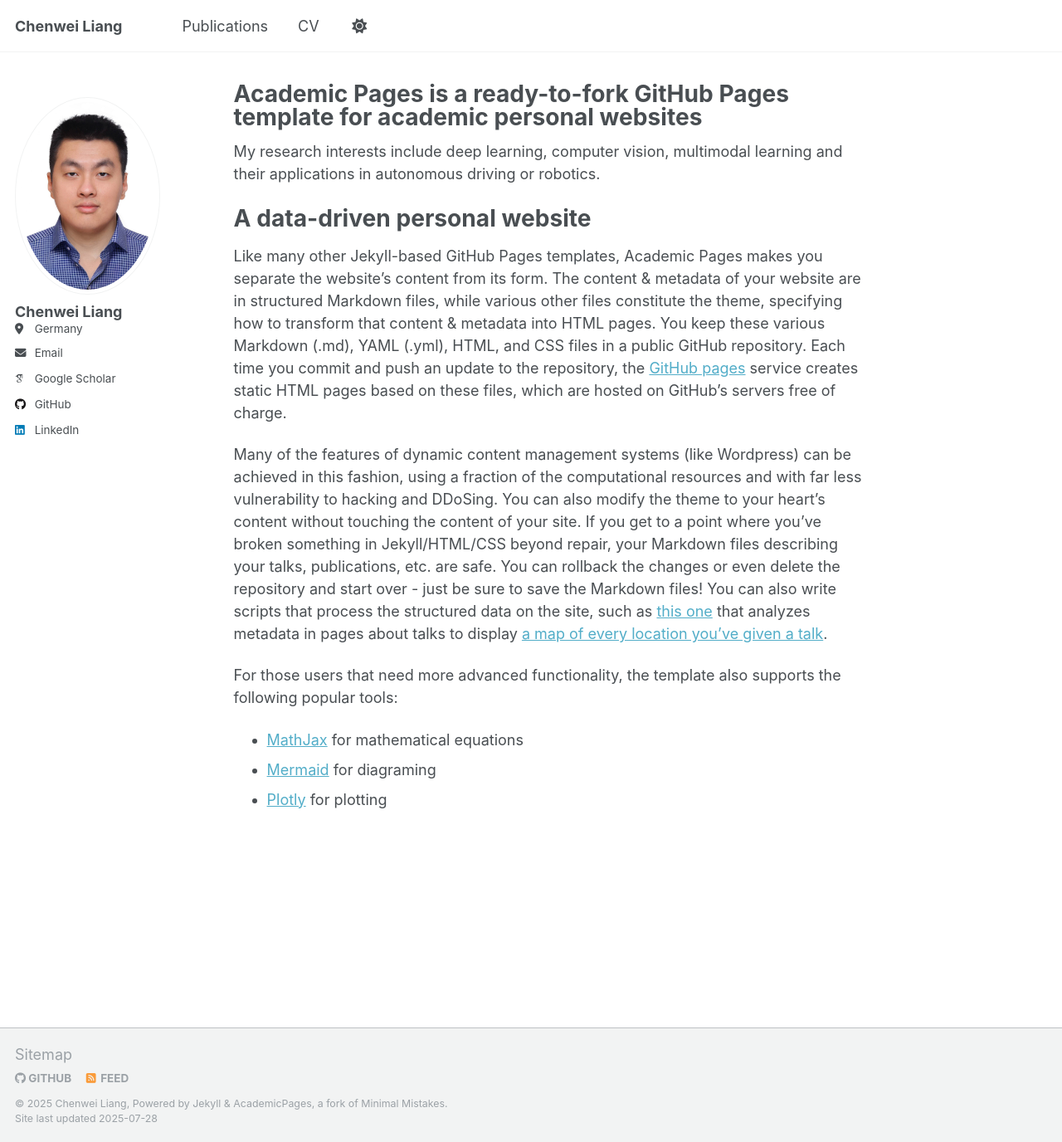
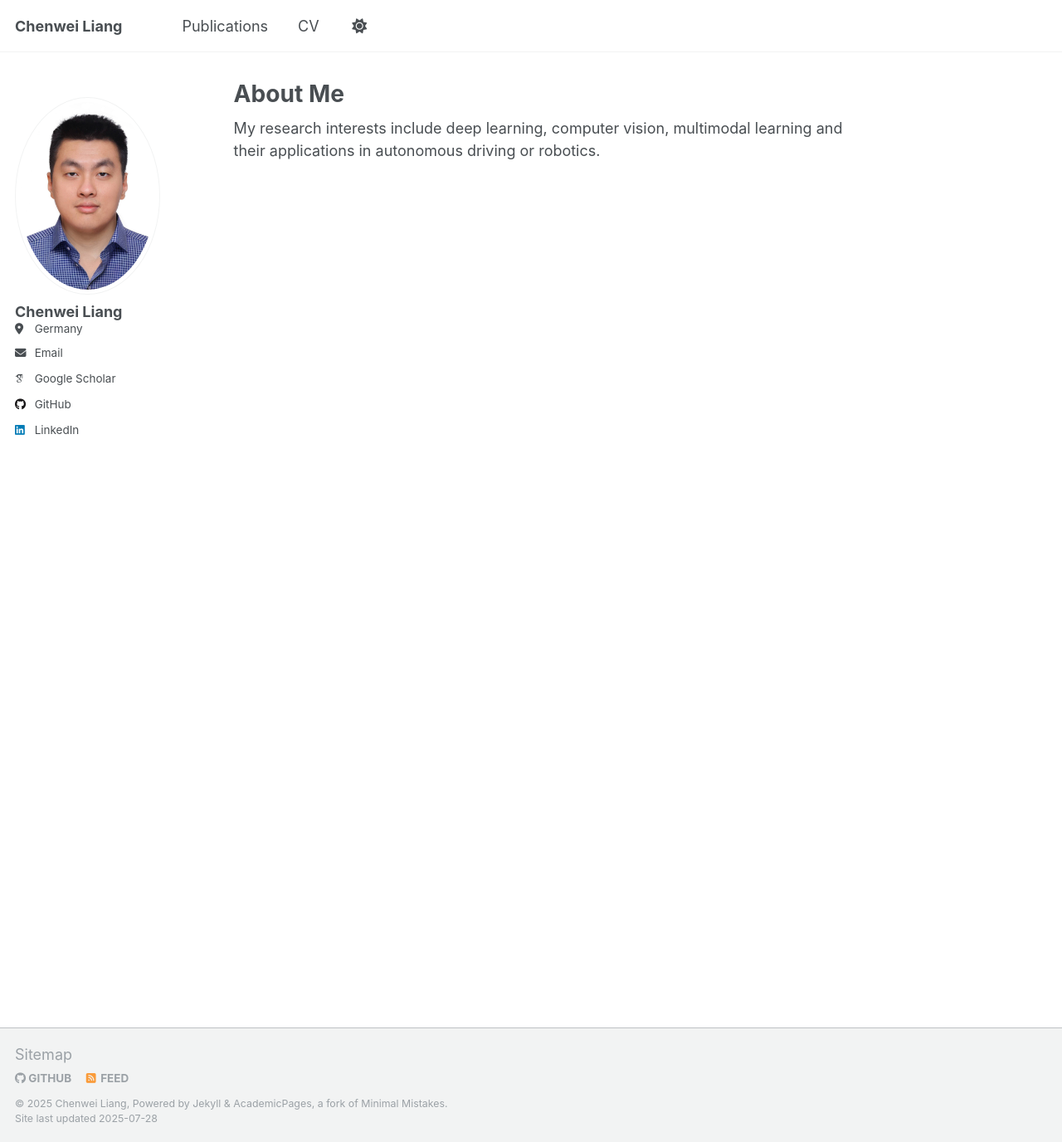
Before and after one commit to Chenwei-Liang/Chenwei-Liang.github.io, a Jekyll site: the page built from _pages/about.md, in a window 1280 px wide and 1376 px high. Shown: the whole window at 83% size. Built offline with Jekyll 4.4.1, drawn with Linux system fonts in a browser that asks for light colours; some web fonts are replaced; a script that is not in the unit is left out.

Commit message:
Update about.md

```diff
--- a/_pages/about.md
+++ b/_pages/about.md
@@ -1,6 +1,6 @@
 ---
 permalink: /
-title: "Academic Pages is a ready-to-fork GitHub Pages template for academic personal websites"
+title: "About Me"
 author_profile: true
 redirect_from:
   - /about/
@@ -8,14 +8,3 @@ redirect_from:
 ---
 
 My research interests include deep learning, computer vision, multimodal learning and their applications in autonomous driving or robotics.
-
-A data-driven personal website
-======
-Like many other Jekyll-based GitHub Pages templates, Academic Pages makes you separate the website's content from its form. The content & metadata of your website are in structured Markdown files, while various other files constitute the theme, specifying how to transform that content & metadata into HTML pages. You keep these various Markdown (.md), YAML (.yml), HTML, and CSS files in a public GitHub repository. Each time you commit and push an update to the repository, the [GitHub pages](https://pages.github.com/) service creates static HTML pages based on these files, which are hosted on GitHub's servers free of charge.
-
-Many of the features of dynamic content management systems (like Wordpress) can be achieved in this fashion, using a fraction of the computational resources and with far less vulnerability to hacking and DDoSing. You can also modify the theme to your heart's content without touching the content of your site. If you get to a point where you've broken something in Jekyll/HTML/CSS beyond repair, your Markdown files describing your talks, publications, etc. are safe. You can rollback the changes or even delete the repository and start over - just be sure to save the Markdown files! You can also write scripts that process the structured data on the site, such as [this one](https://github.com/academicpages/academicpages.github.io/blob/master/talkmap.ipynb) that analyzes metadata in pages about talks to display [a map of every location you've given a talk](https://academicpages.github.io/talkmap.html).
-
-For those users that need more advanced functionality, the template also supports the following popular tools:
-- [MathJax](https://www.mathjax.org/) for mathematical equations
-- [Mermaid](https://mermaid.js.org/) for diagraming
-- [Plotly](https://plotly.com/javascript/) for plotting
```
